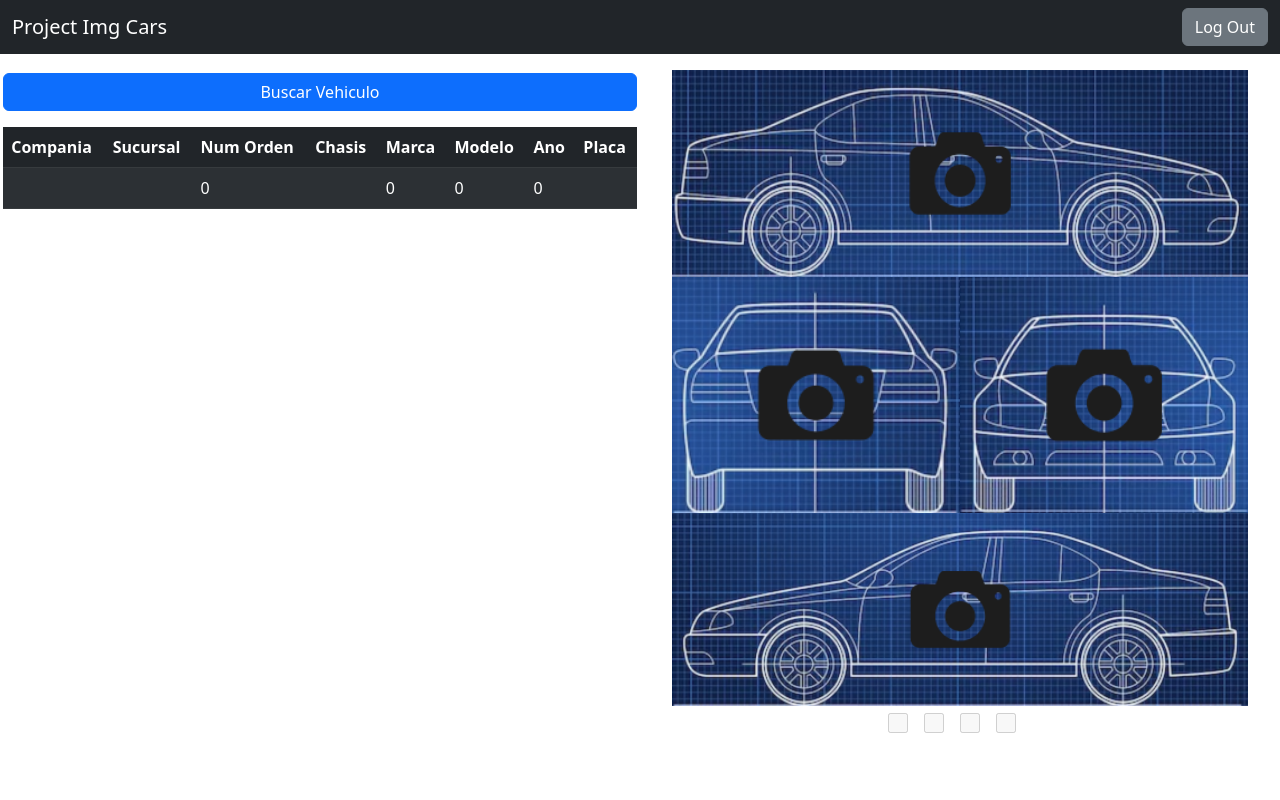
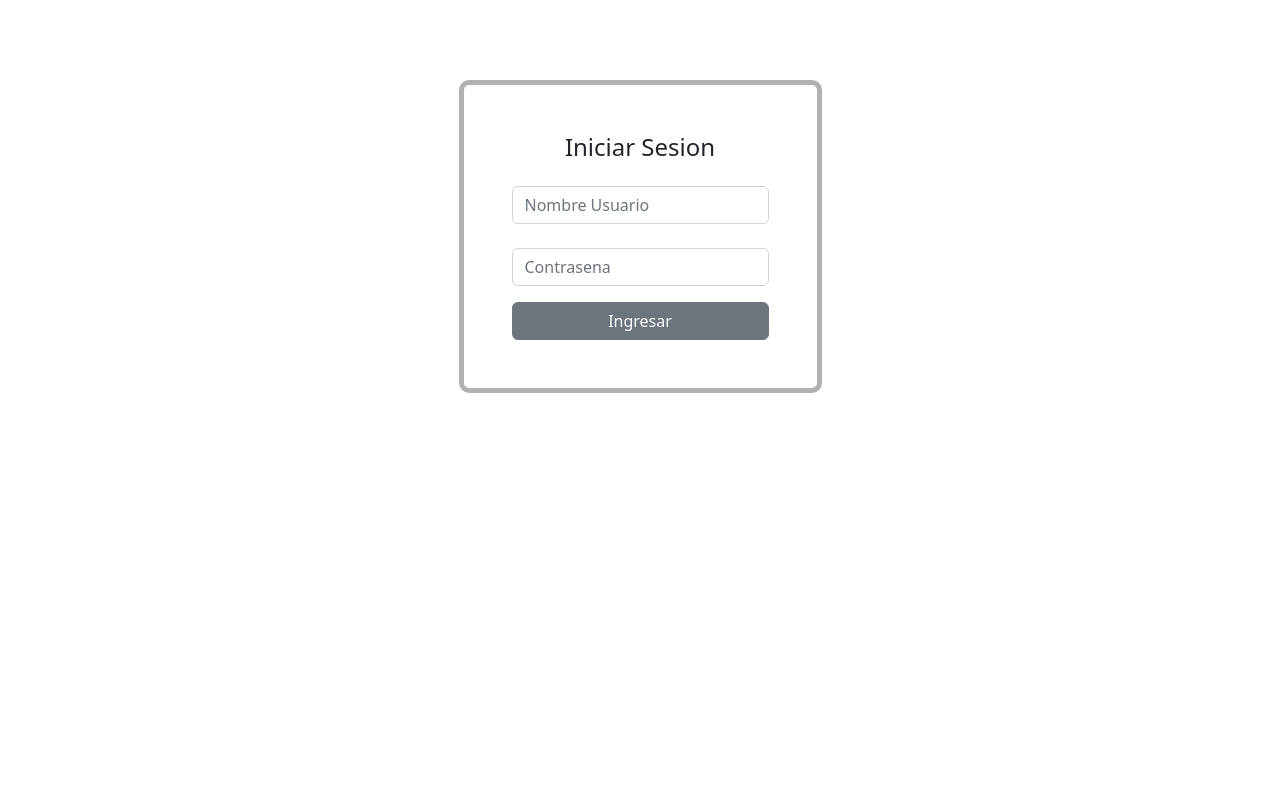
Before and after one commit to EcossB/cars_img_project, an Angular app: page / in a window 1280 px wide. Shown: the top 800 px of the page. Built offline with nearby package versions, Linux system fonts and the light colour scheme; what ngx-webcam would draw is missing.

Commit message:
Router outlet to manage url path

```diff
--- a/src/app/app.component.html
+++ b/src/app/app.component.html
@@ -1,5 +1,7 @@
-<navbar-module></navbar-module>
+<!-- <navbar-module></navbar-module>
 
-<main-page-snapshot></main-page-snapshot>
+<main-page-snapshot></main-page-snapshot> -->
 
 <!-- <main-page-login></main-page-login> -->
+
+<router-outlet></router-outlet>
```
